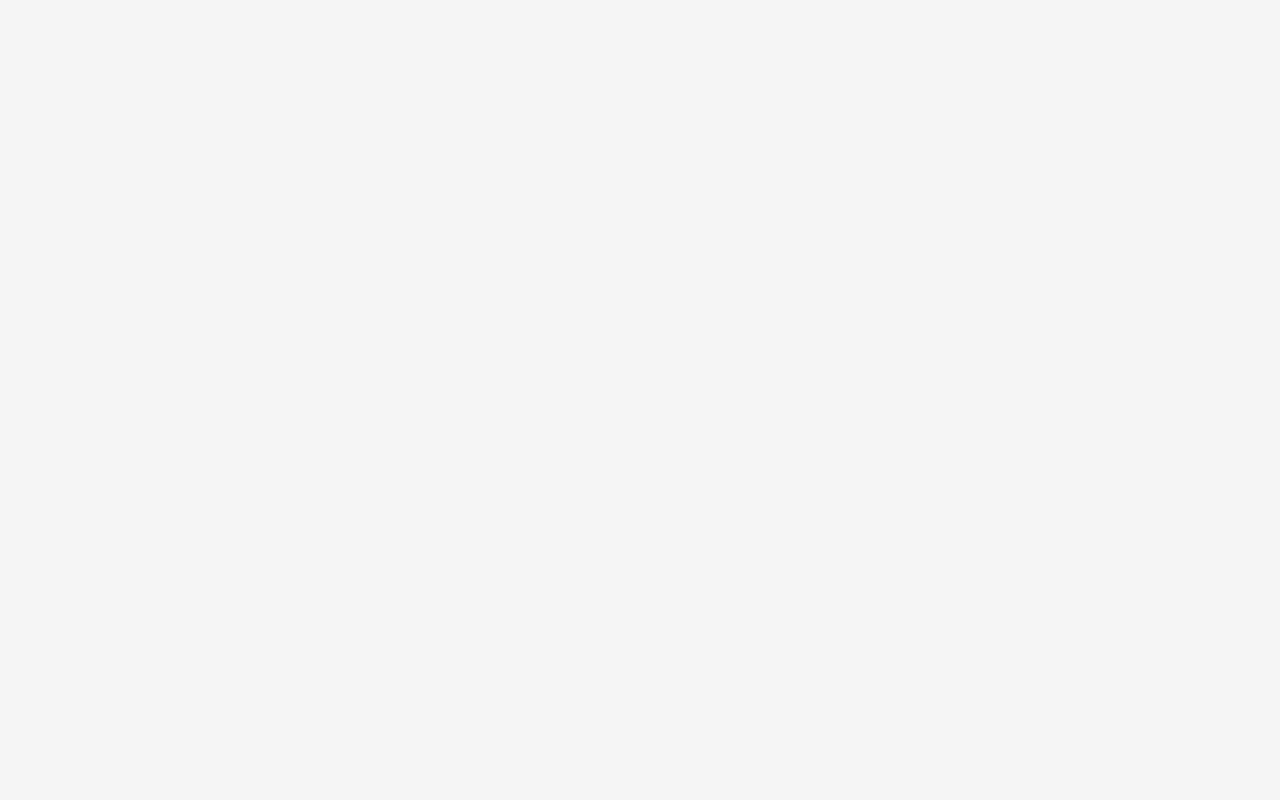
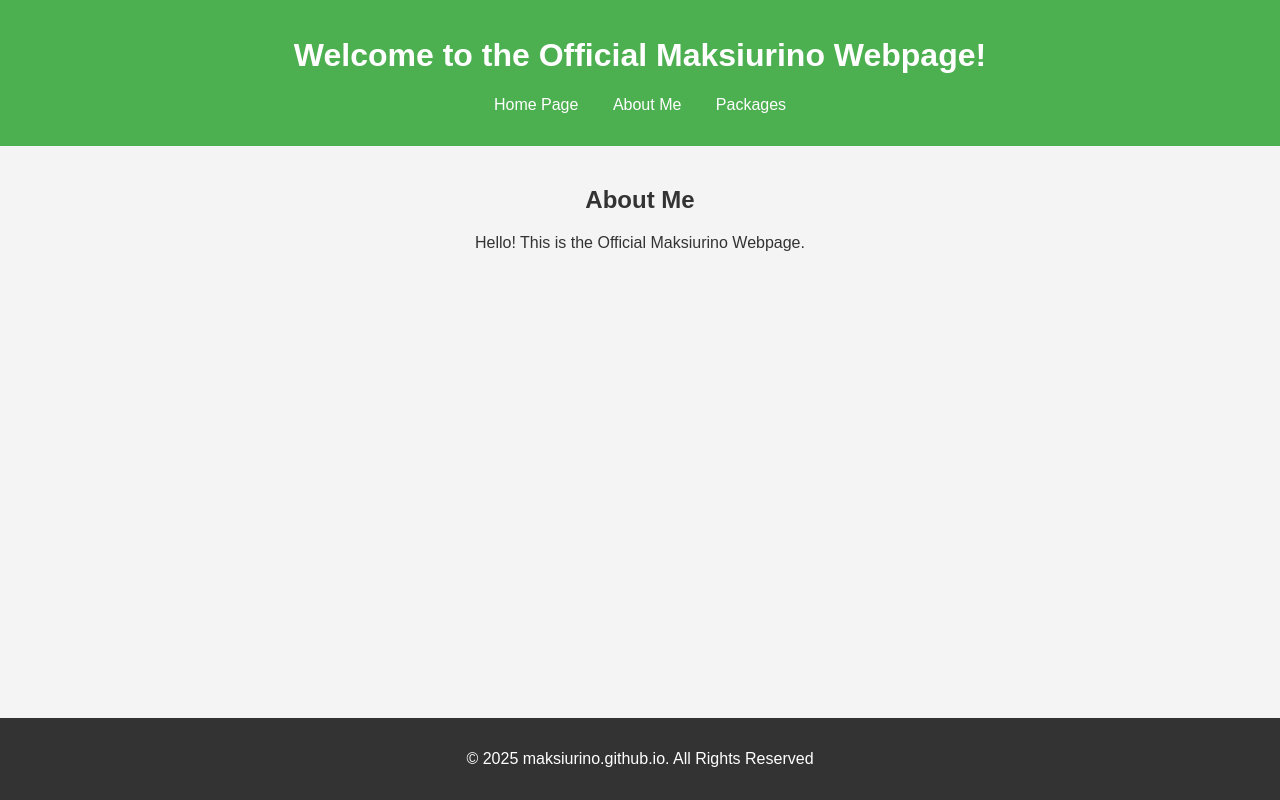
Before and after one commit to maksiurino/maksiurino.github.io, a plain HTML site: page index.html in a window 1280 px wide. Drawn offline with Linux system fonts and the light colour scheme.

Commit message:
Update index.html

```diff
--- a/index.html
+++ b/index.html
@@ -1,8 +1,31 @@
 <!DOCTYPE html>
-<html lang="pl">
+<html lang="en">
   <head>
     <meta charset="UTF-8">
     <meta name="viewport" content="width=device-width, initial-scale=1.0">
     <title>Maksiurino Github Page</title>
     <link rel="stylesheet" href="./styles.css">
   </head>
+  <body>
+    <header>
+      <h1>Welcome to the Official Maksiurino Webpage!</h1>
+      <nav>
+        <ul>
+          <li><a href="#">Home Page</a></li>
+          <li><a href="#">About Me</a></li>
+          <li><a href="#">Packages</a></li>
+        </ul>
+      </nav>
+    </header>
+
+    <main>
+      <section>
+        <h2>About Me</h2>
+        <p>Hello! This is the Official Maksiurino Webpage.</p>
+      </section>
+    </main>
+
+    <footer>
+      <p>&copy; 2025 maksiurino.github.io. All Rights Reserved</p>
+    </footer>
+  </body>
```
